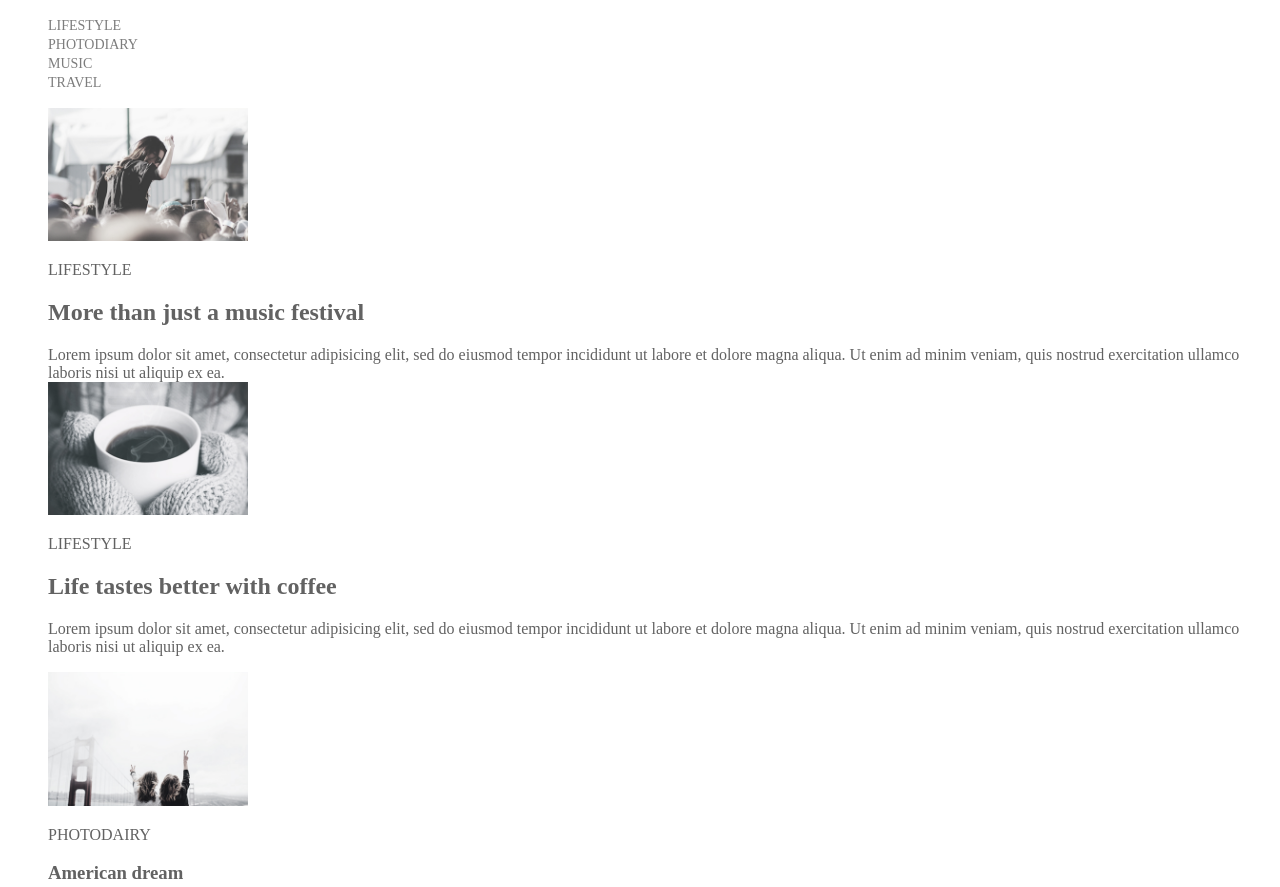
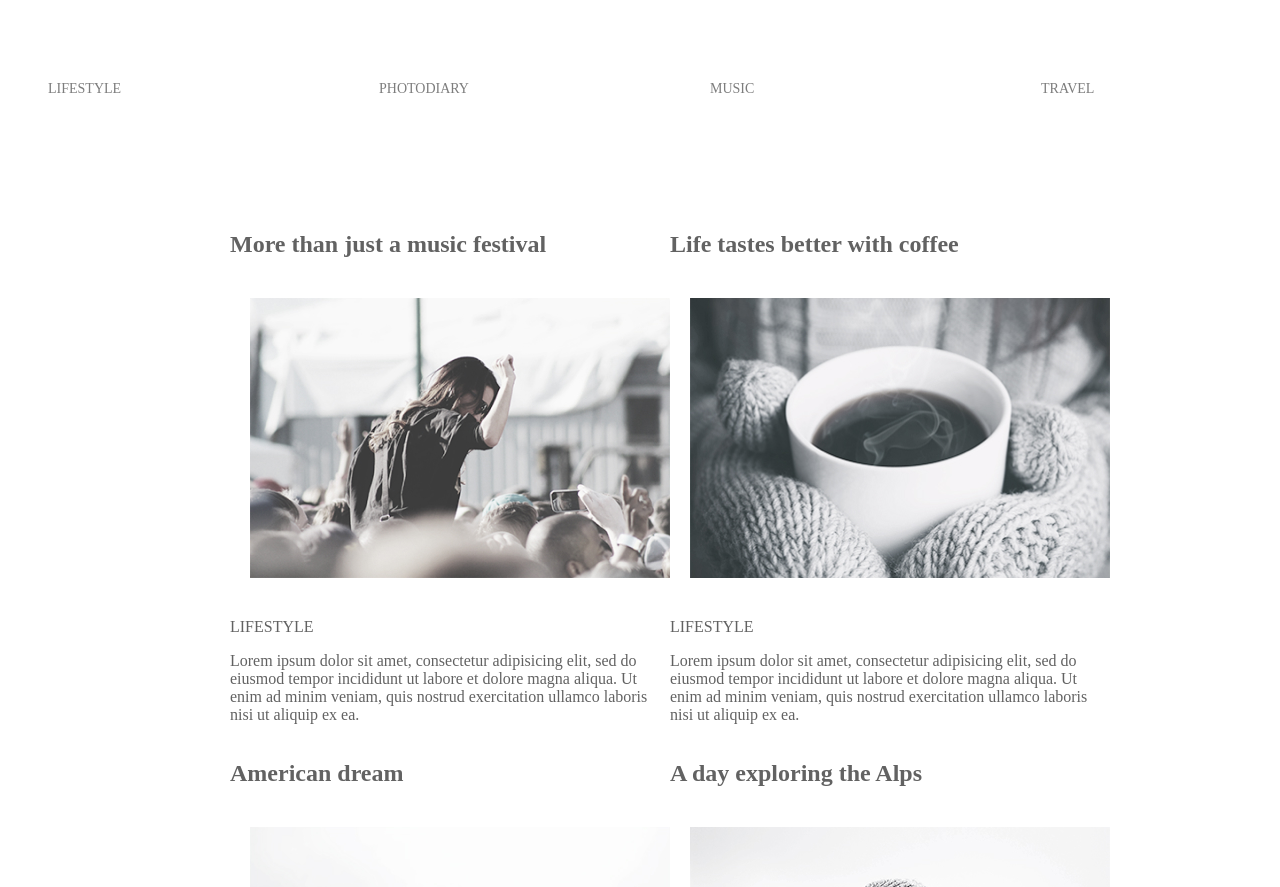
Before and after one commit to Marinka-Uk/fotoblog-bacics-css, a plain HTML site: page index.html in a window 1280 px wide. Shown: the top 887 px of the page. Drawn offline with Linux system fonts and the light colour scheme.

Commit message:
homework

```diff
--- a/index.html
+++ b/index.html
@@ -13,64 +13,69 @@
 <body>
     <header>
         <nav class="header-nav">
-        <ul>
-            <Li>
+        <ul class="nav-list" >
+            <li class="item" >
                 <a href="">LIFESTYLE</a>
-            </Li>
-            <li>
+            </li>
+            <li class="item">
                 <a href="">PHOTODIARY</a>
             </li>
-            <li>
+            <li class="item">
                 <a href="">MUSIC</a>
             </li>
-            <li>
+            <li class="item">
                 <a href="">TRAVEL</a>
             </li>
         </ul>
         </nav>
+    </header>
         <main>
-            <section>
-            <ul>
-                <li>
+            <h1 class="main-title"></h1>
+            <section class="main-section">
+                <div class="container">
+            <ul class="main-list">
+                <li class="item">
+                    <h2 class="list-title">More than just a music festival </h2>
             <img src="./1 1.jpg" width="200">
-            <p>LIFESTYLE</p>
-            <h2>More than just a music festival </h2>
-            Lorem ipsum dolor sit amet, consectetur adipisicing elit, sed do eiusmod tempor incididunt ut labore et dolore magna aliqua. Ut enim ad minim veniam, quis nostrud exercitation ullamco laboris nisi ut aliquip ex ea.
+            <p class="style-images">LIFESTYLE</p>
+        <p class="description">Lorem ipsum dolor sit amet, consectetur adipisicing elit, sed do eiusmod tempor incididunt ut labore et dolore magna aliqua. Ut enim ad minim veniam, quis nostrud exercitation ullamco laboris nisi ut aliquip ex ea.</p>
             </li>
-            <li>
+            <li class="item">
+             <h2 class="list-title">Life tastes better with coffee</h2>
             <img src="./2 1.jpg" width="200">
-            <p>LIFESTYLE</p>
-            <h2>Life tastes better with coffee</h2>
+            <p class="style-images">LIFESTYLE</p>
+
 <p>Lorem ipsum dolor sit amet, consectetur adipisicing elit, sed do eiusmod tempor incididunt ut labore et dolore magna aliqua. Ut enim ad minim veniam, quis nostrud exercitation ullamco laboris nisi ut aliquip ex ea.</p>
             </li>
-                <li>
+                <li class="item">
+                    <h2 class="list-title">American dream</h2>
                     <img src="./3 1.jpg" alt="" width="200">
-                    <p>PHOTODAIRY</p>
-                    <h3>American dream</h3>
-                    <p>Lorem ipsum dolor sit amet, consectetur adipisicing elit, sed do eiusmod tempor incididunt ut labore et dolore magna aliqua. Ut enim ad minim veniam, quis nostrud exercitation ullamco laboris nisi ut aliquip ex ea.</p>
+                    <p class="style-images">PHOTODAIRY</p>
+
+                    <p class="description">Lorem ipsum dolor sit amet, consectetur adipisicing elit, sed do eiusmod tempor incididunt ut labore et dolore magna aliqua. Ut enim ad minim veniam, quis nostrud exercitation ullamco laboris nisi ut aliquip ex ea.</p>
                 </li>
-                <li>
+                <li class="item">
+                    <h2 class="list-title">A day exploring the Alps</h2>
                     <img src="./4 1.jpg" width="200">
-                    <p>PHOTODAIRY</p>
-                    <h3>A day exploring the Alps</h3>
-                    <p>Lorem ipsum dolor sit amet, consectetur adipisicing elit, sed do eiusmod tempor incididunt ut labore et dolore magna aliqua. Ut enim ad minim veniam, quis nostrud exercitation ullamco laboris nisi ut aliquip ex ea.</p>
+                    <p class="style-images">PHOTODAIRY</p>
+                    <p class="description">Lorem ipsum dolor sit amet, consectetur adipisicing elit, sed do eiusmod tempor incididunt ut labore et dolore magna aliqua. Ut enim ad minim veniam, quis nostrud exercitation ullamco laboris nisi ut aliquip ex ea.</p>
                 </li>
-                <li>
+                <li class="item">
+                    <h2 class="list-title">Top 10 song for running</h2>
                     <img src="./1 2.jpg" width="200">
-                    <p>LIFESTYLE</p>
-                    <h4>Top 10 song for running</h4>
-                    <p>Lorem ipsum dolor sit amet, consectetur adipisicing elit, sed do eiusmod tempor incididunt ut labore et dolore magna aliqua. Ut enim ad minim veniam, quis nostrud exercitation ullamco laboris nisi ut aliquip ex ea.</p>
+                    <p class="style-images" >LIFESTYLE</p>
+                    <p class="description" >Lorem ipsum dolor sit amet, consectetur adipisicing elit, sed do eiusmod tempor incididunt ut labore et dolore magna aliqua. Ut enim ad minim veniam, quis nostrud exercitation ullamco laboris nisi ut aliquip ex ea.</p>
                 </li>
-                <li>
+                <li class="item">
+                    <h2 class="list-title">Cold winter days</h2>
                     <img src="./2 2.jpg" width="200">
-                    <p>LIFESTYLE</p>
-                    <h4>Cold winter days</h4>
-                    <p>Lorem ipsum dolor sit amet, consectetur adipisicing elit, sed do eiusmod tempor incididunt ut labore et dolore magna aliqua. Ut enim ad minim veniam, quis nostrud exercitation ullamco laboris nisi ut aliquip ex ea.</p>
+                    <p class="style-images">LIFESTYLE</p>
+                    <p class="description">Lorem ipsum dolor sit amet, consectetur adipisicing elit, sed do eiusmod tempor incididunt ut labore et dolore magna aliqua. Ut enim ad minim veniam, quis nostrud exercitation ullamco laboris nisi ut aliquip ex ea.</p>
                 </li>
             </ul>
-            <button type="button">Load more</button>
+            <button class="hero-button" type="button">Load more</button>
+                </div>
             </section>
         </main>
-        </header>
 </body>
 </html>
--- a/style.css
+++ b/style.css
@@ -1,3 +1,8 @@
+header{
+    padding-top: 71px  ;
+    padding-bottom: 92px;
+}
+
 body{
 Font-family: 'Playfair Display'serif ;
 font-style: normal;
@@ -5,6 +10,8 @@ font-weight: 400;
 color:#626262;}
 ul{
     list-style: none;
+    padding: o;
+    margin: 0;
 }
 a{
     text-decoration: none;
@@ -14,3 +21,61 @@ a {
     line-height: 19px;
     color:#7D7D7D; ;
 }
+.list{
+    display: flex;
+}
+li{
+    padding: 0px;
+    margin-left: auto;
+    margin-right: auto;
+    justify-content: center;
+}
+img{
+    padding: 20px;
+    margin-left: auto;
+    margin-right: auto;
+    width: 420px;
+    justify-content: center;
+}
+.nav-list{
+    display: flex;
+    justify-content: center;
+}
+.nav-list .item:not(:first-child){
+     margin-left: 100px;
+
+}
+.main-list{
+    display: flex;
+    flex-wrap: wrap;
+    justify-content: center;
+}
+.item{
+    width: 420px;
+}
+.container{
+    width: 920px;
+    padding-left: 10px;
+    padding-right: 10px;
+
+    margin-left: auto;
+    margin-right: auto;
+}
+.hero-button{
+    justify-content: center;
+  align-items: center;
+  border: none;
+  border-radius: 4px;
+  box-shadow: 0px 4px 4px rgba(0, 0, 0, 0.15);
+  padding: 10px 32px;
+
+
+    font-weight: 700;
+    font-size: 16px;
+    line-height: 30px;
+    letter-spacing: 0.06em;
+    text-align: center;
+
+
+    color: var(--background-color);
+}
```
